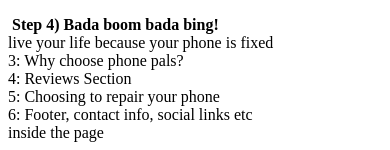
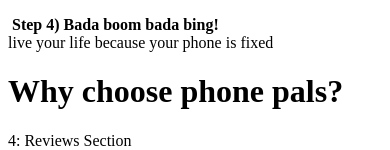
Before and after one commit to rweaverra/Phone_Pals, a React (Create React App) app in the folder client/: page / in a window 390 px wide. Shown: the part 759-909 px from the top of the page. Built offline with nearby package versions, Linux system fonts and the light colour scheme; the HTML template or start-up script is replaced by a standard one.

Commit message:
why choose Phone Pals

```diff
--- a/client/components/homePageSections/WhyPhonePals.jsx
+++ b/client/components/homePageSections/WhyPhonePals.jsx
@@ -3,7 +3,7 @@ import React from 'react';
 function WhyPhonePals () {
 
   return (
-    <div>3: Why choose phone pals?</div>
+    <div className="whyContainer"><h1>Why choose phone pals?</h1> </div>
   );
 }
 
```
